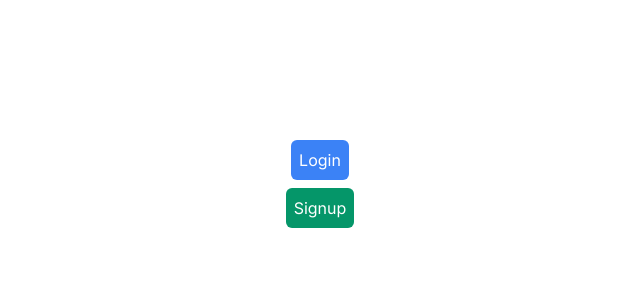
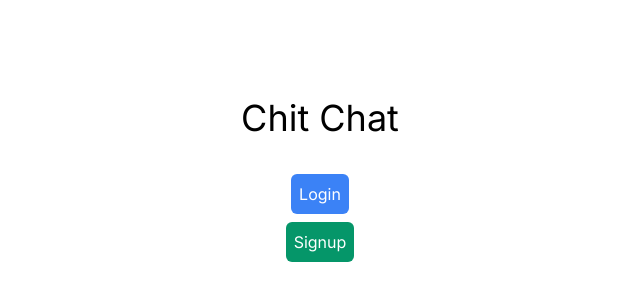
Before and after one commit to mohitsparihar/chit-chat, a Next.js app: page / in a window 1280 px wide. Shown: the part 220-520 px from the top of the page, without its empty margins (320-960 px from the left). Built offline with nearby package versions, Linux system fonts and the light colour scheme.

Commit message:
renamed the metadata

```diff
--- a/src/app/layout.tsx
+++ b/src/app/layout.tsx
@@ -5,7 +5,7 @@ import './globals.css'
 const inter = Inter({ subsets: ['latin'] })
 
 export const metadata: Metadata = {
-  title: 'Create Next App',
+  title: 'Chit Chat',
   description: 'Generated by create next app',
 }
 
--- a/src/app/page.tsx
+++ b/src/app/page.tsx
@@ -3,6 +3,7 @@ import Link from "next/link";
 export default function Home() {
   return (
     <main className="mx-auto main-container">
+      <h1 className="text-4xl mb-7">Chit Chat</h1>
       <Link href="/login">
         <button className="bg-blue-500 text-white mt-2 p-2 rounded-md">
           Login
```
